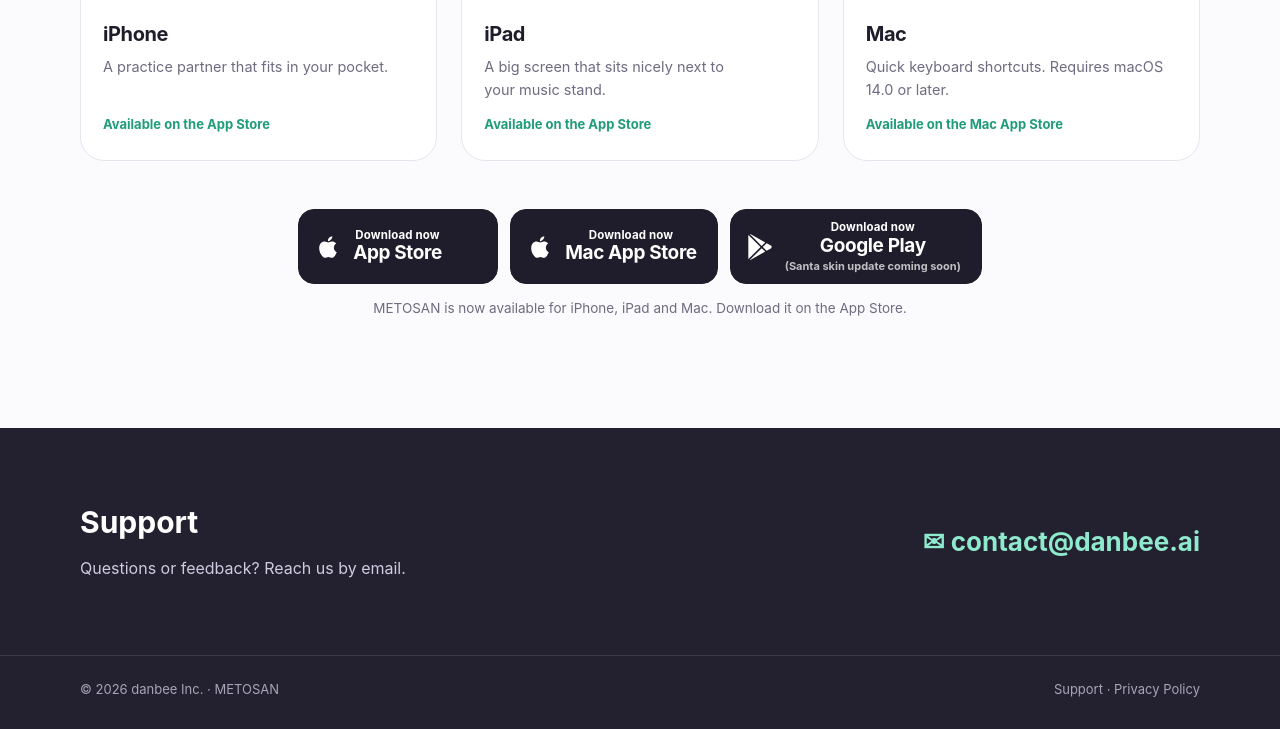
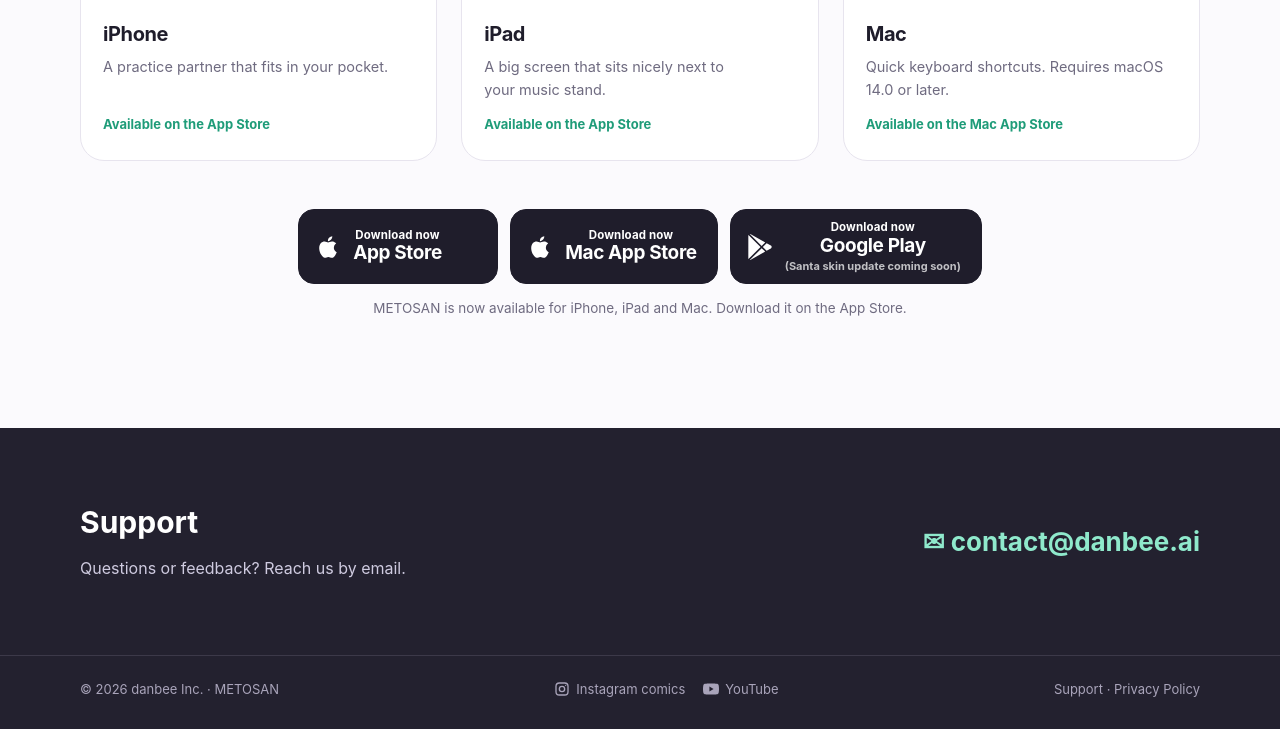
Before and after one commit to Moonkil/metosanweb, a plain HTML site: page index.html in a window 1280 px wide. Shown: the part 6871-7600 px from the top of the page. Drawn offline with Linux system fonts and the light colour scheme.

Commit message:
푸터에 인스타툰·유튜브 채널 링크 추가 (4개 언어)
Co-Authored-By: Claude Opus 5.5 <noreply@anthropic.com>

```diff
--- a/index.html
+++ b/index.html
@@ -204,6 +204,7 @@ kbd{min-width:68px;text-align:center;font:700 14px/1 -apple-system,BlinkMacSyste
 .footer{background:var(--night);color:#a9a4ba;border-top:1px solid #3c3949}
 .footer .shell{padding-top:24px;padding-bottom:30px;display:flex;justify-content:space-between;gap:20px;font-size:13px}
 .footer a{text-decoration:none}.footer a:hover{color:#fff}
+.footer .social{display:flex;gap:18px}.footer .social a{display:inline-flex;align-items:center;gap:6px}.footer .social svg{width:16px;height:16px}
 
 /* Responsive */
 @media (max-width:980px){
@@ -556,6 +557,7 @@ kbd{min-width:68px;text-align:center;font:700 14px/1 -apple-system,BlinkMacSyste
 <footer class="footer">
   <div class="shell">
     <span>© 2026 danbee Inc. · METOSAN</span>
+    <span class="social"><a href="https://www.instagram.com/metosanmetronome/" target="_blank" rel="noopener"><svg viewBox="0 0 24 24" fill="none" stroke="currentColor" stroke-width="2" stroke-linecap="round" stroke-linejoin="round" aria-hidden="true"><rect x="3" y="3" width="18" height="18" rx="5"/><circle cx="12" cy="12" r="4"/><circle cx="17.5" cy="6.5" r="1" fill="currentColor" stroke="none"/></svg><span data-i="instatoon">인스타툰</span></a><a href="https://www.youtube.com/@MetosanMetronome" target="_blank" rel="noopener"><svg viewBox="0 0 24 24" fill="currentColor" aria-hidden="true"><path d="M23.5 6.2a3 3 0 0 0-2.1-2.1C19.5 3.6 12 3.6 12 3.6s-7.5 0-9.4.5A3 3 0 0 0 .5 6.2 31 31 0 0 0 0 12a31 31 0 0 0 .5 5.8 3 3 0 0 0 2.1 2.1c1.9.5 9.4.5 9.4.5s7.5 0 9.4-.5a3 3 0 0 0 2.1-2.1A31 31 0 0 0 24 12a31 31 0 0 0-.5-5.8zM9.6 15.6V8.4l6.3 3.6-6.3 3.6z"/></svg><span>YouTube</span></a></span>
     <span><a href="/support/" data-i="supportPage">고객지원</a> · <a href="/privacy/" data-i="privacy">개인정보 처리방침</a></span>
   </div>
 </footer>
@@ -572,7 +574,7 @@ ko:{
   navFeatures:'기능',navCharacters:'캐릭터',navDownload:'다운로드',navSupport:'지원',
   headline:'기특하고 귀여운<br>메트로놈, <em>메토상</em>',
   lead:'메토상과 함께 박자를 맞춰보세요.<br>탭 템포, 박자표, 4가지 사운드, 나만의 색상까지.<br>매일의 연습이 조금 더 즐거워져요.',
-  downloadIos:'지금 다운로드',badgeIosLabel:'App Store에서 다운로드',badgeMacLabel:'Mac App Store에서 다운로드',badgeAndroidLabel:'Google Play에서 다운로드 (산타 스킨 업데이트 예정)',androidNote:'(산타 스킨 업데이트 예정)',
+  downloadIos:'지금 다운로드',badgeIosLabel:'App Store에서 다운로드',badgeMacLabel:'Mac App Store에서 다운로드',instatoon:'인스타툰',badgeAndroidLabel:'Google Play에서 다운로드 (산타 스킨 업데이트 예정)',androidNote:'(산타 스킨 업데이트 예정)',
   ctaNote:'iPhone·iPad·Mac 버전이 출시되었습니다. 지금 App Store에서 다운로드하세요.',
   f1:'움직이는 캐릭터',f2:'4가지 사운드',f3:'박자표 & 리듬',f5:'컬러 테마',f6:'4개 언어',
   k1:'Practice',h1:'탭 한 번으로 시작하는<br>나만의 박자 연습',
@@ -604,7 +606,7 @@ en:{
   navFeatures:'Features',navCharacters:'Characters',navDownload:'Download',navSupport:'Support',
   headline:'The cute, hardworking<br>metronome, <em>METOSAN</em>',
   lead:'Keep the beat with an adorable practice buddy.<br>Tap tempo, time signatures, four sounds and your own colors.<br>Make every practice session a little more fun.',
-  downloadIos:'Download now',badgeIosLabel:'Download on the App Store',badgeMacLabel:'Download on the Mac App Store',badgeAndroidLabel:'Get it on Google Play (Santa skin update coming soon)',androidNote:'(Santa skin update coming soon)',
+  downloadIos:'Download now',badgeIosLabel:'Download on the App Store',badgeMacLabel:'Download on the Mac App Store',instatoon:'Instagram comics',badgeAndroidLabel:'Get it on Google Play (Santa skin update coming soon)',androidNote:'(Santa skin update coming soon)',
   ctaNote:'METOSAN is now available for iPhone, iPad and Mac. Download it on the App Store.',
   f1:'Animated character',f2:'4 sounds',f3:'Time signatures',f5:'Color themes',f6:'4 languages',
   k1:'Practice',h1:'Find your tempo<br>with a single tap',
@@ -636,7 +638,7 @@ ja:{
   navFeatures:'機能',navCharacters:'キャラクター',navDownload:'ダウンロード',navSupport:'サポート',
   headline:'けなげでかわいい<br>メトロノーム、<em>メトさん</em>',
   lead:'メトさんと一緒にリズム練習。<br>タップテンポ、拍子、4種類のサウンド、好きな色まで。<br>毎日の練習をもっと楽しく。',
-  downloadIos:'今すぐダウンロード',badgeIosLabel:'App Storeでダウンロード',badgeMacLabel:'Mac App Storeでダウンロード',badgeAndroidLabel:'Google Playで手に入れよう（サンタスキンはアップデート予定）',androidNote:'（サンタスキンはアップデート予定）',
+  downloadIos:'今すぐダウンロード',badgeIosLabel:'App Storeでダウンロード',badgeMacLabel:'Mac App Storeでダウンロード',instatoon:'インスタ漫画',badgeAndroidLabel:'Google Playで手に入れよう（サンタスキンはアップデート予定）',androidNote:'（サンタスキンはアップデート予定）',
   ctaNote:'iPhone・iPad・Mac版をリリースしました。今すぐApp Storeでダウンロード。',
   f1:'動くキャラクター',f2:'4種類のサウンド',f3:'拍子とリズム',f5:'カラーテーマ',f6:'4言語対応',
   k1:'Practice',h1:'タップひとつで<br>自分のテンポを',
@@ -668,7 +670,7 @@ zh:{
   navFeatures:'功能',navCharacters:'角色',navDownload:'下载',navSupport:'支持',
   headline:'乖巧又可爱的节拍器，<br><em>METOSAN</em>',
   lead:'和 METOSAN 一起练习节奏。<br>点击测速、拍号、4种音色，还有你喜欢的配色。<br>让每天的练习更有趣。',
-  downloadIos:'立即下载',badgeIosLabel:'在 App Store 下载',badgeMacLabel:'在 Mac App Store 下载',badgeAndroidLabel:'在 Google Play 下载（圣诞老人皮肤即将更新）',androidNote:'（圣诞老人皮肤即将更新）',
+  downloadIos:'立即下载',badgeIosLabel:'在 App Store 下载',badgeMacLabel:'在 Mac App Store 下载',instatoon:'Instagram 漫画',badgeAndroidLabel:'在 Google Play 下载（圣诞老人皮肤即将更新）',androidNote:'（圣诞老人皮肤即将更新）',
   ctaNote:'iPhone、iPad 和 Mac 版现已上线。立即前往 App Store 下载。',
   f1:'动态角色',f2:'4种音色',f3:'拍号与节奏',f5:'配色主题',f6:'支持4种语言',
   k1:'Practice',h1:'轻点一下，<br>找到你的速度',
```
